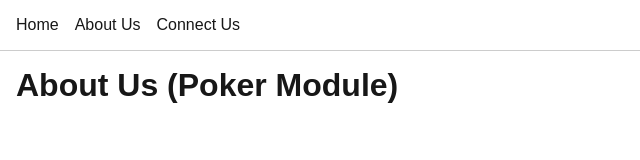
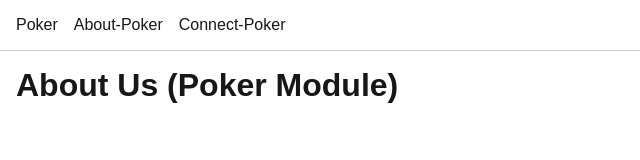
Before and after one commit to kundan100/PlanningPoker, a Next.js app: page /poker/about-us in a window 1280 px wide. Shown: the top 160 px of the page, without its empty margins (0-640 px from the left). Built offline with nearby package versions, Linux system fonts and the light colour scheme.

Commit message:
add and use styled-components instead of inline-css

```diff
--- a/src/app/poker/layout.tsx
+++ b/src/app/poker/layout.tsx
@@ -1,19 +1,39 @@
 'use client';
 
 import Link from 'next/link';
+import styled from 'styled-components';
 
+/*
+* styled components
+* This has FOUC (Flash of Unstyled Content) i.e. the content gets visible without style for flickering of seconds.
+* To avoid FOUC with styled-components in Next.js, use CSS Modules, global CSS or SSR.
+*/
+const StyledNav = styled.nav`
+  padding: 1rem;
+  border-bottom: 1px solid #ccc;
+`;
+
+const StyledLink = styled(Link)`
+  margin-right: 1rem;
+`;
+
+const StyledMain = styled.main`
+  padding: 1rem;
+`;
+
+/*
+* component
+*/
 export default function PokerLayout({ children }: { children: React.ReactNode }) {
   return (
     <div>
-      <nav style={{ padding: '1rem', borderBottom: '1px solid #ccc' }}>
-        <Link href="/poker" style={{ marginRight: '1rem' }}>Home</Link>
-        <Link href="/poker/about-us" style={{ marginRight: '1rem' }}>About Us</Link>
-        <Link href="/poker/connect-us">Connect Us</Link>
-      </nav>
+      <StyledNav>
+        <StyledLink href="/poker">Poker</StyledLink>
+        <StyledLink href="/poker/about-us">About-Poker</StyledLink>
+        <StyledLink href="/poker/connect-us">Connect-Poker</StyledLink>
+      </StyledNav>
 
-      <main style={{ padding: '1rem' }}>
-        {children}
-      </main>
+      <StyledMain>{children}</StyledMain>
     </div>
   );
 }
```
